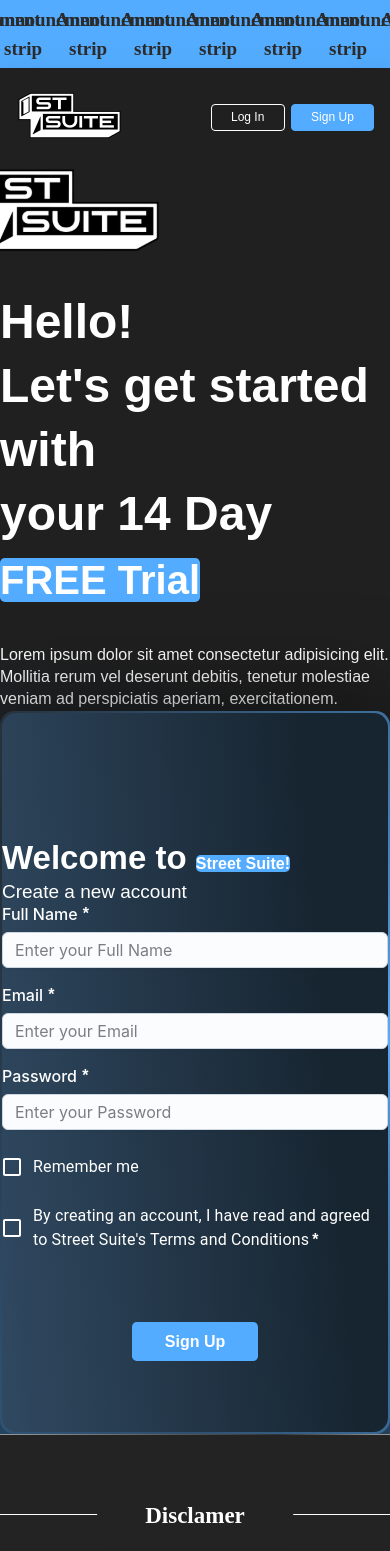
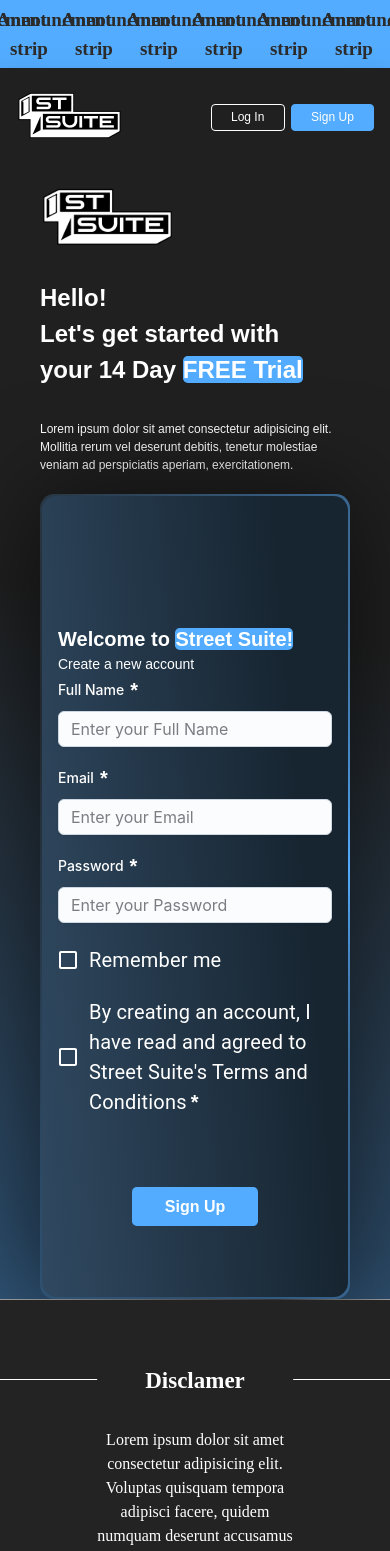
Before and after one commit to GeekLabsHoldings/Street-Suite, a React (Create React App) app: page /signup in a window 390 px wide. Shown: the top 1551 px of the page. Built offline with nearby package versions, Linux system fonts and the light colour scheme.

Commit message:
responsive changes

```diff
--- a/src/components/FormComponent.jsx
+++ b/src/components/FormComponent.jsx
@@ -54,9 +54,10 @@
     600: '#0072E5',
     900: '#003A75',
   };
+
 const FormComponent = ({purpose,label1,label2,label3,textArea,needCheckbox,btnTxt}) =>{
     return(
-        <div>
+        <div className='formHead'>
         <h3>Welcome to <span className='highlight'>Street Suite!</span></h3>
         <p>{purpose}</p>
 
@@ -108,7 +109,7 @@
       </>}
       </div>
 
-      {needCheckbox ? <><FormControlLabel control={<Checkbox />} className='labelfont' label="Remember me" />
+      {needCheckbox ? <><FormControlLabel control={<Checkbox />} className='labelfont checkboxFont' label="Remember me" />
       <FormControlLabel required control={<Checkbox />} className='labelfont' label="By creating an account, I have read and agreed to Street Suite's Terms and Conditions" /></> :null}
 
 
--- a/src/pages/ChangeLog-page/changeLog.css
+++ b/src/pages/ChangeLog-page/changeLog.css
@@ -6,13 +6,13 @@
     font-size: 3rem;
     line-height: 4.5rem;
 }
-span ,p{
+.caption span ,p{
     font-size: 1rem;
 }
-p{
+.caption p{
     font-weight: 400;
 }
-h3{
+.caption h3{
     font-size: 2rem;
     line-height: 34.5px;
 }
--- a/src/pages/ChangeLog-page/changeLog.jsx
+++ b/src/pages/ChangeLog-page/changeLog.jsx
@@ -36,7 +36,7 @@
         <div className="Msglayout">
             <div className='row forBG changeLogLayout'>
             <div className="col-lg-6 col-sm-12">
-                    <div className="col-lg-8 m-auto">
+                    <div className="caption col-lg-8 m-auto">
                         <div className='col-lg-8 col-sm-8'>
                         <h5 className="highlight d-inline-block">Street Suite Updates</h5>
                     <h1>We’ve Made Some Changes</h1>
--- a/src/pages/ContactPage/ContactPage.css
+++ b/src/pages/ContactPage/ContactPage.css
@@ -1,3 +1,5 @@
+
+
 .forBG{
     background-position:center ;
     background-repeat: no-repeat;
@@ -28,7 +30,7 @@
 .contactWays{
     display: flex;
     align-items: center;
-    gap: 2rem;
+
 }
 .containContactWays{
     display: flex;
--- a/src/pages/ContactPage/ContactPage.jsx
+++ b/src/pages/ContactPage/ContactPage.jsx
@@ -35,12 +35,12 @@
                 </div>
                 <h4>Reach Us On</h4>
 
-                <div className='containContactWays'>
-                <div className='contactWays'>
+                <div className='containContactWays '>
+                <div className='contactWays lg:gap-9 sm:gap-3'>
                 <img src={MailIcon}/>
                 <span>stsuite@gmail.com</span>
                 </div>
-                <div className='contactWays'>
+                <div className='contactWays lg:gap-9 sm:gap-3'>
                 <img src={PhoneIcon}/>
                 <span>+02  015698564</span>
                 </div>
--- a/src/pages/signup/SignupPage.css
+++ b/src/pages/signup/SignupPage.css
@@ -1,3 +1,5 @@
+
+
 .desc{
     display: flex;
     align-items: center;
@@ -8,11 +10,10 @@
 .content h3{
   font-family: "Poppins", sans-serif;
   font-weight: 700;
-  font-size: 48px;
+  font-size: 3rem;
   font-style: normal;
-}
-.content h3{
-    padding: 2rem 0;
+  line-height: 4rem;
+  padding: 2rem 0;
 }
 
 .content p{
@@ -21,9 +22,7 @@
     font-weight: 400;
     font-style: normal;
 }
-.content h3{
-    line-height: 4rem;
-}
+
 .content span{
     font-size: 40px;
 }
@@ -70,3 +69,35 @@
     background: rgba(35,53,70,1);
     background: linear-gradient(265deg, rgb(23, 37, 49) 20%, rgb(48, 73, 97) 100%);
 }
+.changeFonts{
+    font-size: 24px;
+    line-height: 36px;
+}
+@media only screen and (max-width: 640px) {
+    .content h3,.content span{
+       font-size: 24px;
+       line-height: 36px;
+     }
+     .content p{
+        font-size: 12px;
+        line-height: 18px;
+     }
+     .imgDiv{
+        width: 135px;
+        height: 60px;
+     }
+     .formHead h3 , .formHead span{
+        font-size: 20px;
+        line-height: 30px;
+
+     }
+     .formHead p ,.formHead .labelfont{
+        font-size: 14px !important;
+        line-height: 21px;
+     }
+     .checkboxFont{
+        font-size: 12px;
+        line-height: 18px;
+     }
+
+}
--- a/src/pages/signup/SignupPage.jsx
+++ b/src/pages/signup/SignupPage.jsx
@@ -1,25 +1,28 @@
 import FormComponent from "../../components/FormComponent";
-import LogoIcon from '../../assets/street suite logo-04 1.svg'
+import LogoIcon from '../../assets/street suite logo-04 1.svg';
 import './SignupPage.css';
+
 const SignupPage = ()=>{
     return(
-        <div className='Signuplayout row'>
-        <div className='desc col-lg-6'>
-          <div className="content col-md-7 m-auto" >
-            <div className='logoDiv'>
-            <img src={LogoIcon} />
+        <div className='Signuplayout row sm:px-10'>
+        <div className='desc col-lg-6 col-sm-12 '>
+          <div className="col-md-7 col-sm-12 sm:py-5 m-auto" >
+           <div className="content ">
+           <div className='imgDiv lg:-ml-7 sm:ml-0'>
+            <img className="w-full" src={LogoIcon} />
             </div>
           <h3>Hello! <br />
           Let's get started with <br />
           your 14 Day <span className='highlight'>FREE Trial</span></h3>
           <p>Lorem ipsum dolor sit amet consectetur adipisicing elit. Mollitia rerum vel deserunt debitis, tenetur molestiae veniam ad perspiciatis aperiam, exercitationem.</p>
+           </div>
           </div>
         </div>
 
-        <div className=' col-lg-6'>
+        <div className=' col-lg-6 col-sm-12'>
           <div className='row col-md-11'>
           <div className=' m-auto col-md-9 forBorder'>
-         <div className='formPart formBGSignup'>
+         <div className='formPart formBGSignup lg:pt-7 lg:pb-5 sm:py-2 sm:px-4 '>
             <div className='inForm'>
                 <div className='col-md-10 formcontent'>
                   <FormComponent purpose='Create a new account' label1='Full Name' label2='Email' label3='Password' needCheckbox={true} btnTxt='Sign Up' textArea={false}/>
```
